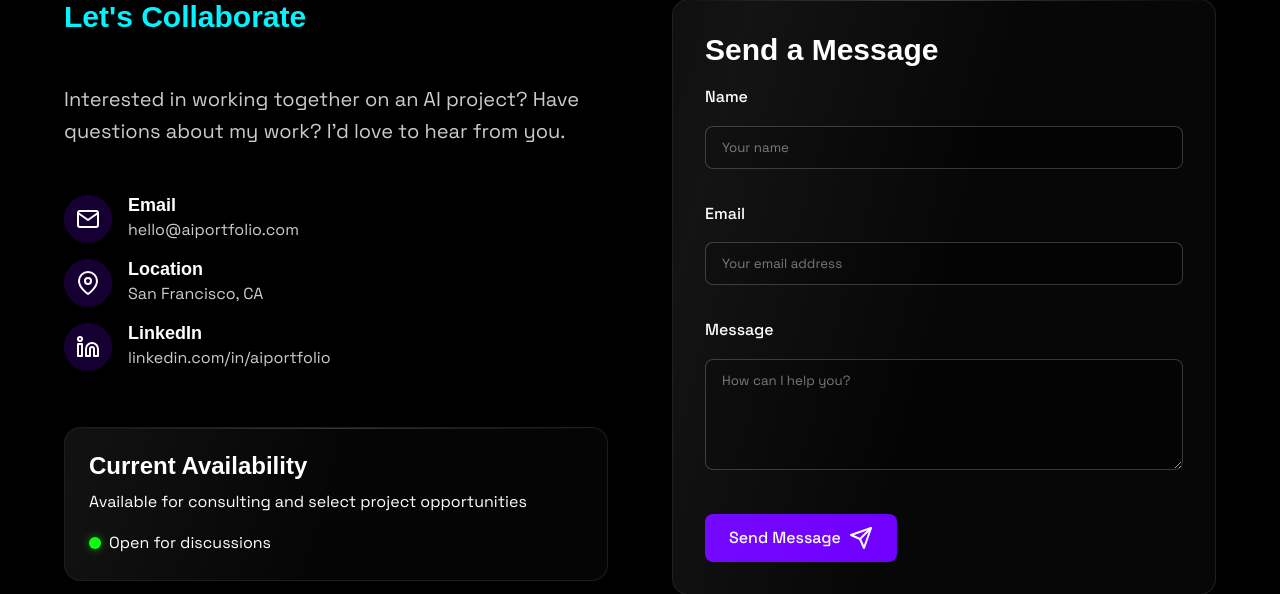
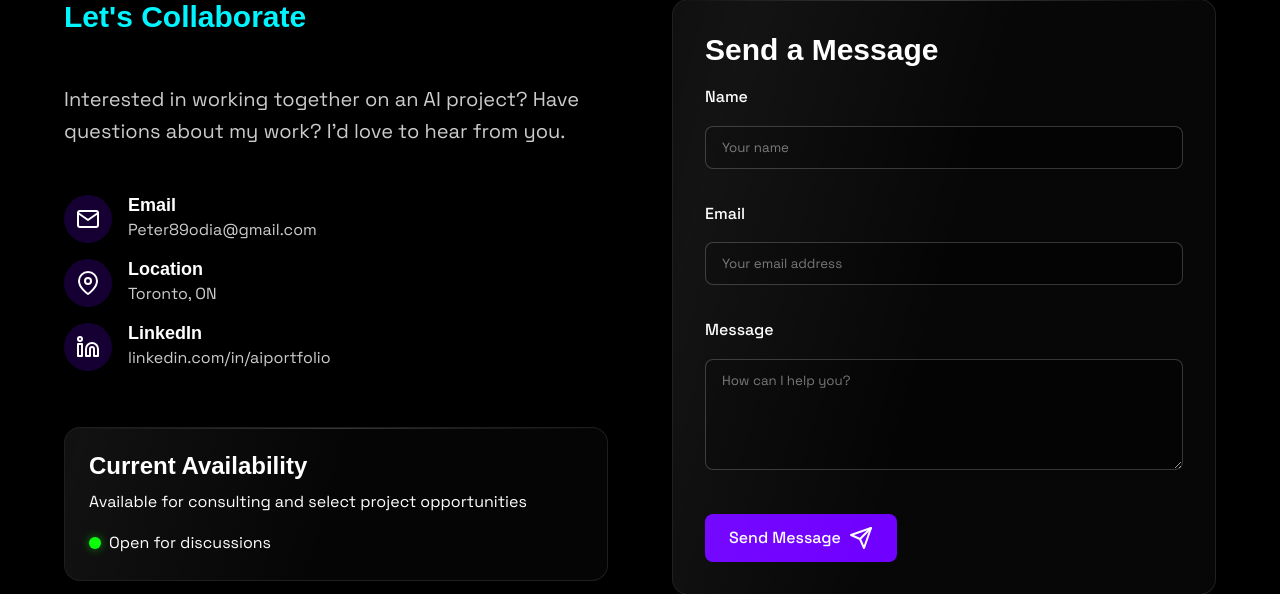
Before and after one commit to Peter07odia/portfolio, a Flask app: template templates/index.html in a window 1280 px wide. Shown: the part 5333-5927 px from the top of the page. Run offline with Flask 3, Linux system fonts and the light colour scheme; the template is opened without the code that fills it, so the values that code supplies are empty; some web fonts are replaced.

Commit message:
Initial checkpoint
Replit-Commit-Author: Agent
Replit-Commit-Session-Id: e342fedf-cf2a-4aae-834a-c85e14fe1daa

```diff
--- a/templates/partials/contact.html
+++ b/templates/partials/contact.html
@@ -17,7 +17,7 @@
                         </div>
                         <div class="method-details">
                             <h4>Email</h4>
-                            <p>hello@aiportfolio.com</p>
+                            <p>Peter89odia@gmail.com</p>
                         </div>
                     </div>
 
@@ -27,7 +27,7 @@
                         </div>
                         <div class="method-details">
                             <h4>Location</h4>
-                            <p>San Francisco, CA</p>
+                            <p>Toronto, ON</p>
                         </div>
                     </div>
 
```
